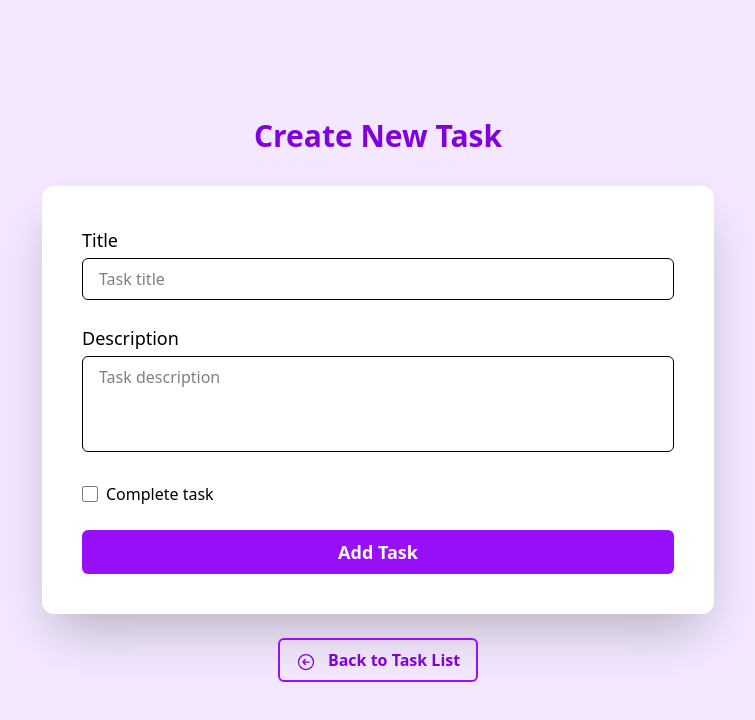
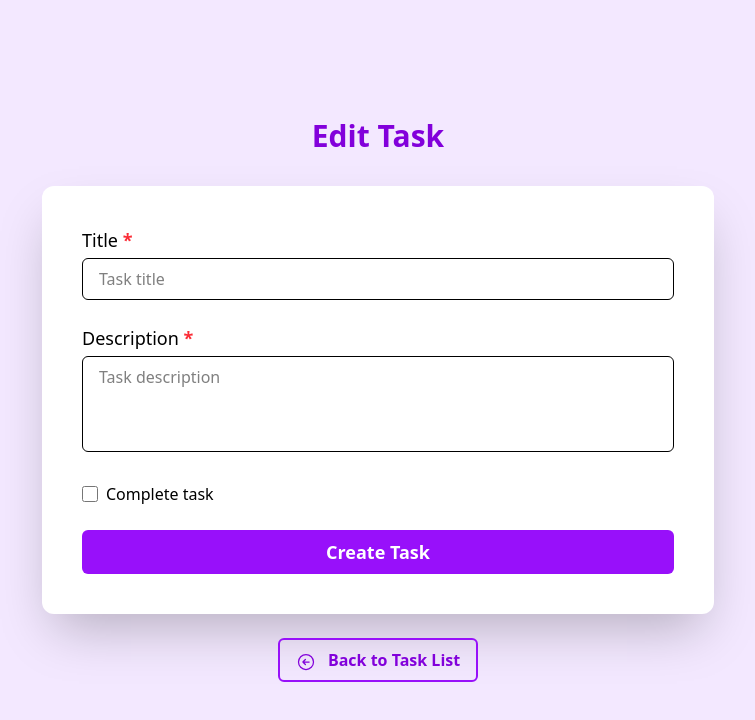
Before and after one commit to NicoNZ12/tasks-manager, a React (Vite) app in the folder frontend/: page /tasks/1/edit in a window 1280 px wide. Shown: the top 720 px of the page, without its empty margins (262-1017 px from the left). Built offline with nearby package versions, Linux system fonts and the light colour scheme; no server answers.

Commit message:
Logica de actualización, manejo de errores basico, toast con mensajes y confirm para el delete

```diff
--- a/frontend/package.json
+++ b/frontend/package.json
@@ -14,6 +14,7 @@
     "@tailwindcss/vite": "^4.1.10",
     "react": "^19.1.0",
     "react-dom": "^19.1.0",
+    "react-hot-toast": "^2.5.2",
     "react-router-dom": "^7.6.2",
     "tailwindcss": "^4.1.10"
   },
--- a/frontend/src/api/ApiTask.jsx
+++ b/frontend/src/api/ApiTask.jsx
@@ -2,7 +2,7 @@
 export const getAllTasks = async () => {
     const datos = await fetch(import.meta.env.VITE_API_URL)
     const result = await datos.json()
-    return result.payload
+    return result
 }
 
 export const createTask = async (task) => {
--- a/frontend/src/components/Card.jsx
+++ b/frontend/src/components/Card.jsx
@@ -1,17 +1,20 @@
 
 import { PencilIcon, TrashIcon } from '@heroicons/react/24/outline';
+import { Link } from 'react-router-dom';
 
-const Card = ({task, onDelete}) => {
+const Card = ({ task, onDelete }) => {
   return (
     <div className="bg-white rounded-xl shadow-md p-6 max-w-md w-full transition hover:shadow-lg">
-      <h2 className="text-2xl font-semibold text-purple-700 mb-2">{task.title}</h2>
+      <h2 className="text-2xl font-semibold text-purple-700 mb-2 break-words">{task.title}</h2>
       <p className="text-sm text-gray-500 mb-4">{task.createdAt}</p>
-      <p className="text-gray-700 mb-6">{task.description}</p>
+      <p className="text-gray-700 mb-6 break-words">{task.description}</p>
       <div className="flex justify-end space-x-4">
-        <button className="flex items-center gap-1 px-4 py-2 bg-purple-500 text-white rounded-full hover:bg-purple-600 transition">
-          <PencilIcon className="w-4 h-4" />
-          Edit
+        <Link to={`/tasks/${task.id}/edit`}>
+          <button className="flex items-center gap-1 px-4 py-2 bg-purple-500 text-white rounded-full hover:bg-purple-600 transition">
+            <PencilIcon className="w-4 h-4" />
+              Edit
         </button>
+        </Link>
         <button
           className="flex items-center gap-1 px-4 py-2 bg-pink-500 text-white rounded-full hover:bg-pink-600 transition"
           onClick={() => onDelete(task.id)}>
--- a/frontend/src/components/Form.jsx
+++ b/frontend/src/components/Form.jsx
@@ -1,18 +1,48 @@
-import { useState } from "react";
+import { useEffect, useState } from "react";
 import { createTask } from "../api/ApiTask";
+import { toast } from "react-hot-toast";
 
-const Form = () => {
+const Form = ({task, onSubmit}) => {
     const [title, setTitle] = useState("")
     const [description, setDescription] = useState("")
     const [completed, setCompleted] = useState(false)
 
+    useEffect(() => {
+        if (task) {
+            setTitle(task.title);
+            setDescription(task.description);
+            setCompleted(task.completed || false)
+        }
+    }, [task]);
+
+    const cleanForm = () => {
+        setTitle("");
+        setDescription("");
+        setCompleted(false);
+    }
+
     const handleSubmit = async (e) => {
         e.preventDefault();
 
-        if(!title || !description){
-            console.error("Title and description are required.");
-            return;
-        };
+        if(!title){
+            toast.error("Title is required")
+            return
+        }
+
+        if(title.length < 5 || title.length > 60){
+            toast.error("Title must be between 5 and 60 characters")
+            return
+        }
+
+        if(!description){
+            toast.error("Description is required")
+            return
+        }
+
+        if(description.length < 5 || description.length > 255){
+            toast.error("Description must be between 5 and 255 characters")
+            return
+        }
 
         const newTask = {
             title,
@@ -20,17 +50,12 @@ const Form = () => {
             completed
         };
 
-        try {
-            console.log("Tarea a enviar:", newTask);
-            const response = await createTask(newTask);
-            console.log("Task created:", response);
-
-            // Limpia el formulario
-            setTitle("");
-            setDescription("");
-            setCompleted(false);
-        } catch (error) {
-            console.error("Error creating task:", error);
+        if (onSubmit) {
+            await onSubmit(newTask)
+            cleanForm()
+        } else {
+            await createTask(newTask)
+            cleanForm()
         }
     };
 
@@ -38,7 +63,7 @@ const Form = () => {
         <div className="max-w-2xl mx-auto bg-white p-10 rounded-xl shadow-2xl">
             <form className="flex flex-col space-y-6" onSubmit={handleSubmit}>
                 <div>
-                    <label htmlFor="title" className="text-lg block font-medium mb-1 text-start">Title</label>
+                    <label htmlFor="title" className="text-lg block font-medium mb-1 text-start">Title <span className="font-bold text-red-500">*</span></label>
                     <input
                         type="text"
                         id="title"
@@ -51,7 +76,7 @@ const Form = () => {
                 </div>
 
                 <div>
-                    <label htmlFor="description" className="text-lg block font-medium mb-1 text-start">Description</label>
+                    <label htmlFor="description" className="text-lg block font-medium mb-1 text-start">Description <span className="font-bold text-red-500">*</span></label>
                     <textarea
                         id="description"
                         name="description"
@@ -75,7 +100,9 @@ const Form = () => {
                     <label htmlFor="completed" className="text-m">Complete task</label>
                 </div>
 
-                <button type="submit" className="bg-purple-600 hover:bg-purple-700 text-white text-lg font-semibold py-2 px-4 rounded-md">Add Task</button>
+                <button type="submit" className="bg-purple-600 hover:bg-purple-700 text-white text-lg font-semibold py-2 px-4 rounded-md">
+                    {task ? "Update Task" : "Create Task" }
+                </button>
             </form>
         </div>
     )
--- a/frontend/src/main.jsx
+++ b/frontend/src/main.jsx
@@ -2,12 +2,14 @@ import { StrictMode } from 'react'
 import { createRoot } from 'react-dom/client'
 import { BrowserRouter } from "react-router";
 import App from './App.jsx'
+import { Toaster } from 'react-hot-toast'
 
 createRoot(document.getElementById('root')).render(
   <BrowserRouter>
 
     <StrictMode>
       <App />
+      <Toaster position="top-center" reverseOrder={false} />
     </StrictMode>
 
   </BrowserRouter>
--- a/frontend/src/pages/TaskForm.jsx
+++ b/frontend/src/pages/TaskForm.jsx
@@ -1,13 +1,46 @@
 import Form from "../components/Form";
-import { Link } from "react-router";
+import { Link, useParams, useNavigate } from "react-router-dom";
 import { ArrowLeftCircleIcon } from "@heroicons/react/24/outline";
+import { useEffect, useState } from "react";
+import { createTask, getAllTasks, updateTask } from "../api/ApiTask";
+import { toast } from "react-hot-toast";
 
 const TaskForm = () => {
+    const { id } = useParams()
+    const [task, setTask] = useState(null)
+
+    const navigate = useNavigate();
+
+    useEffect(() => {
+        if (id) {
+            const fetchTask = async () => {
+                const tasks = await getAllTasks()
+                const task = tasks.payload.find(t => t.id === id)
+                setTask(task)
+            };
+            fetchTask();
+        }
+    }, [id]);
+
+    const handleSubmit = async (data) => {
+        if (id) {
+            await updateTask(id, data)
+            toast.success("Task updated successfully!")
+            navigate("/tasks")
+        }else{
+            await createTask(data);
+            toast.success("Task created successfully!")
+            navigate("/tasks")
+        }
+    };
+
     return (
         <div className="min-h-screen flex items-center  justify-center px-4 text-center">
             <div className="w-full">
-                <h2 className="text-3xl font-bold text-purple-700 mb-8">Create New Task</h2>
-                <Form />
+                <h2 className="text-3xl font-bold text-purple-700 mb-8">
+                    {id ? "Edit Task" : "Create New Task"}
+                </h2>
+                <Form task={task} onSubmit={handleSubmit} />
                 <div className="mt-6">
                     <Link to="/tasks" className="inline-block text-purple-700 border-2 border-purple-600 px-4 py-2 rounded-md font-semibold hover:bg-purple-600 hover:text-white transition duration-200">
                         <ArrowLeftCircleIcon className="inline-block w-5 h-5 mr-2" /> Back to Task List
--- a/frontend/src/pages/TaskList.jsx
+++ b/frontend/src/pages/TaskList.jsx
@@ -4,6 +4,7 @@ import { PlusCircleIcon} from '@heroicons/react/24/outline';
 import { getAllTasks } from "../api/ApiTask";
 import { useEffect, useState } from "react";
 import { deleteTask } from "../api/ApiTask";
+import { toast } from "react-hot-toast";
 
 const TaskList = () => {
     const [tasks, setTasks] = useState([])
@@ -15,7 +16,9 @@ const TaskList = () => {
         const fetchTasks = async () => {
             try {
                 const data = await getAllTasks()
-                setTasks(data)
+                if(!data.message) {
+                    setTasks(data.payload);
+                }
             } catch (error) {
                 setError(error.message)
             } finally {
@@ -29,7 +32,7 @@ const TaskList = () => {
     const filteredTasks = tasks.filter(task => {
         if (filter === "pending") return !task.completed;
         if (filter === "completed") return task.completed;
-        return true; // all
+        return true
     });
 
     const filterButtonClasses = (type) =>
@@ -40,10 +43,35 @@ const TaskList = () => {
         }`;
 
 
+    const handleConfirmDelete = async (id) => {
+        await deleteTask(id);
+        toast.dismiss();
+        toast.success("Task deleted successfully!");
+        setTasks(prev => prev.filter(task => task.id !== id));
+    }
+
     const handleDelete = async (id) => {
         try{
-            await deleteTask(id)
-            setTasks(prev => prev.filter(task => task.id !== id))
+            toast((t) => (
+                <div flex items-center justify-between>
+                    <span className="flex-grow font-medium">
+                        Are you sure you want to delete this task?
+                    </span>
+                    <div className="flex gap-2 ml-4">
+                        <button onClick={() => handleConfirmDelete(id)} className="ml-2 bg-red-500 text-white px-2 py-1 rounded">
+                            Confirm
+                        </button>
+                        <button onClick={() => toast.dismiss(t.id)} className="ml-2 bg-gray-500 text-white px-2 py-1 rounded">
+                            Dismiss
+                        </button>
+                    </div>
+                </div>
+
+            ),{
+                duration: 60000,
+                position: "top-center",
+                icon: "⚠️"
+            });
         }catch(error){
             console.error("Error deleting task:", error);
         }
@@ -69,7 +97,7 @@ const TaskList = () => {
             {loading ? (
                 <p className="text-center text-purple-700 font-medium">Loading tasks...</p>
             ) : error ? (
-                <p className="text-center text-red-600 font-medium">Error: {error}</p>
+                <p className="text-center text-red-600 font-medium">{error}</p>
             ) : (
                 <div className="bg-purple-200 rounded-xl p-6 shadow-lg max-h-[80vh] overflow-y-auto hide-scrollbar">
                     <div className="flex flex-wrap gap-4 justify-evenly">
```
Also changed, not shown: 1 other file (tests, documents, lock files or other folders).
